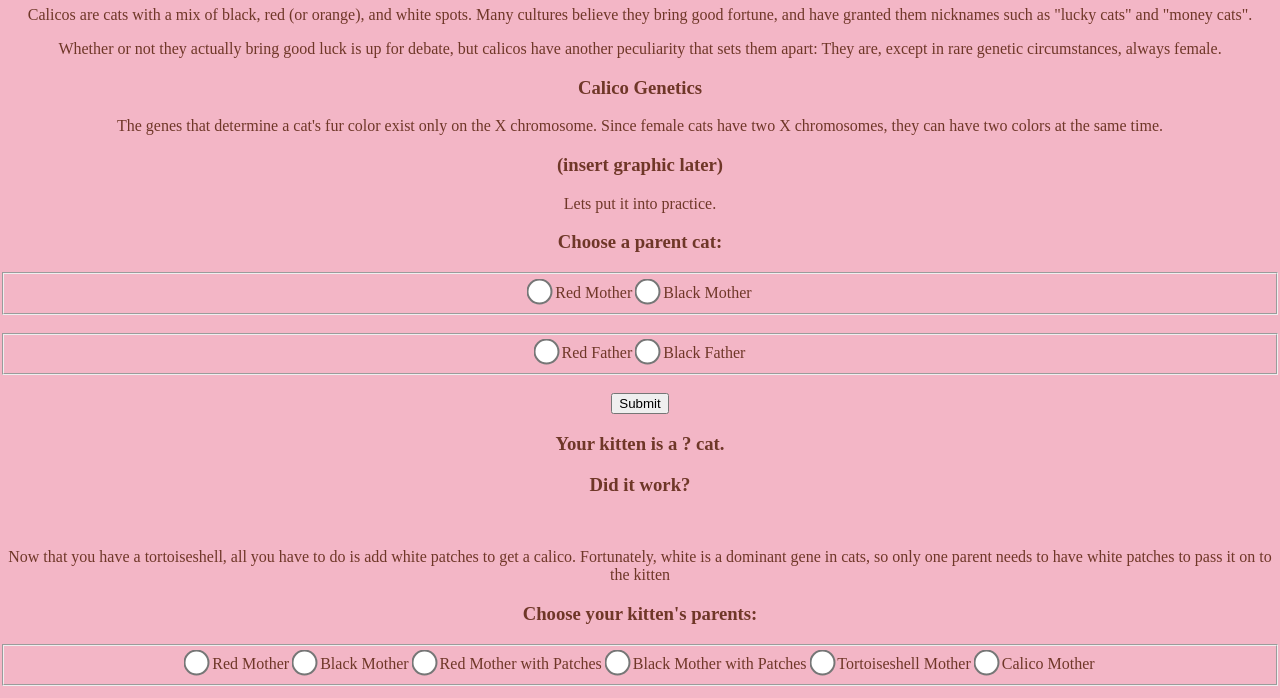
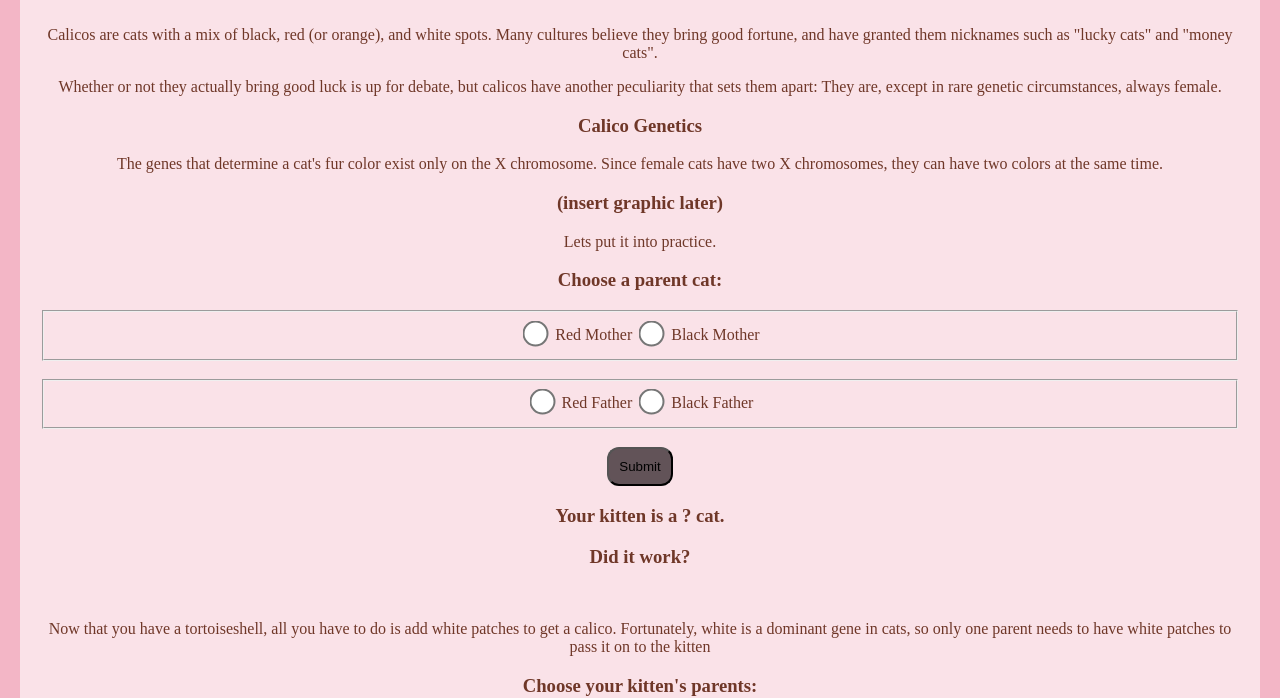
Before and after one commit to NewImprovedKatya/Calico_App, a plain HTML site: page index.html in a window 1280 px wide. Shown: the part 121-819 px from the top of the page. Drawn offline with Linux system fonts and the light colour scheme.

Commit message:
Update style.css

```diff
--- a/style.css
+++ b/style.css
@@ -1,4 +1,4 @@
-.cat-color{
+cat-color{
     background-color: #fab658;
     color: #625358;
 }
@@ -7,9 +7,15 @@ body {
     background-color: #f3b6c6;
     margin: 0;
     text-align: center;
+	font-size: 4rm;
 }
 .section {
-    margin: auto;
+    margin: auto 20px;
+	background-color: #ffffff99;
+	padding: 20px;
+	border-radius: 12px;
+	height: 100%vh;
+
 }
 .shadow {
     background-color: #eae7e2;
@@ -17,5 +23,10 @@ body {
 input[type='radio'] {
     transform: scale(2);
     accent-color: #fab658;
-    margin: 5px;
+	margin: 9px;
 }
+button {
+	background-color: #625358;
+	padding: 10px;
+	border-radius: 12px;
+}
```
